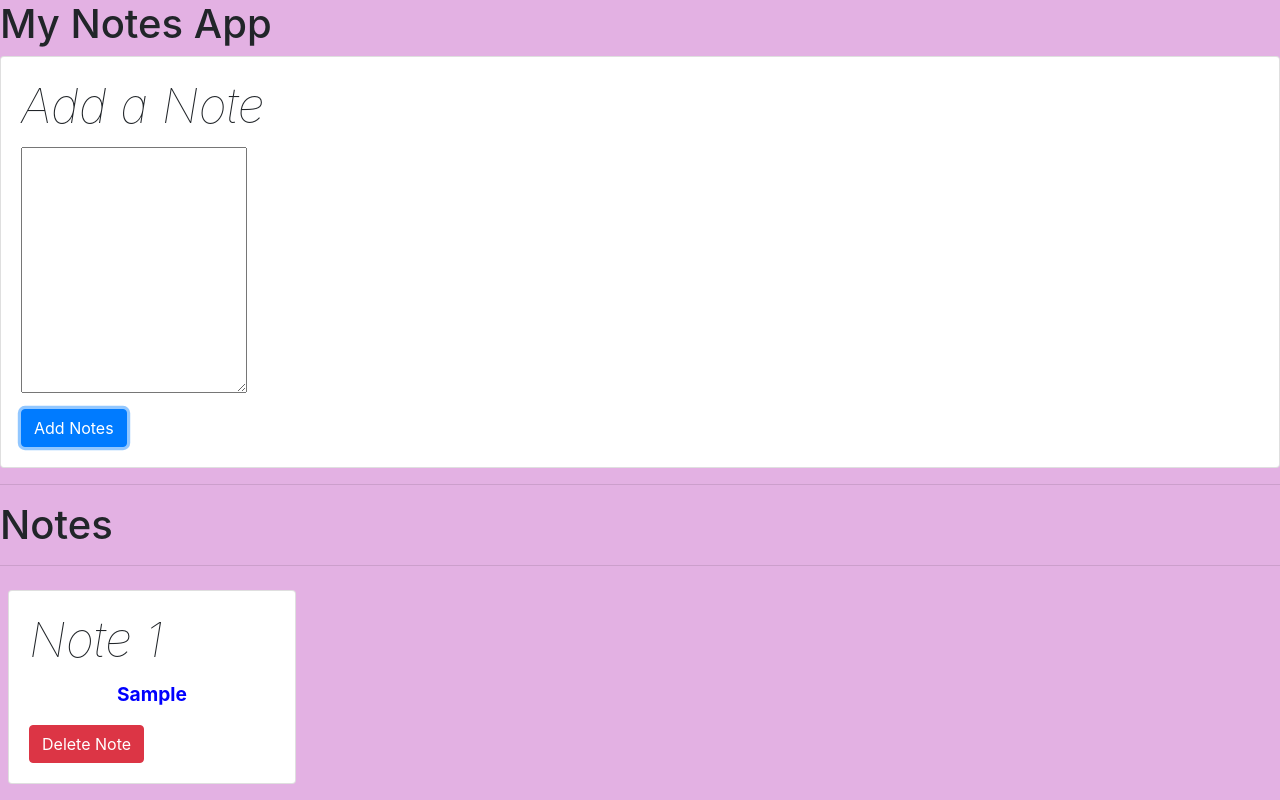
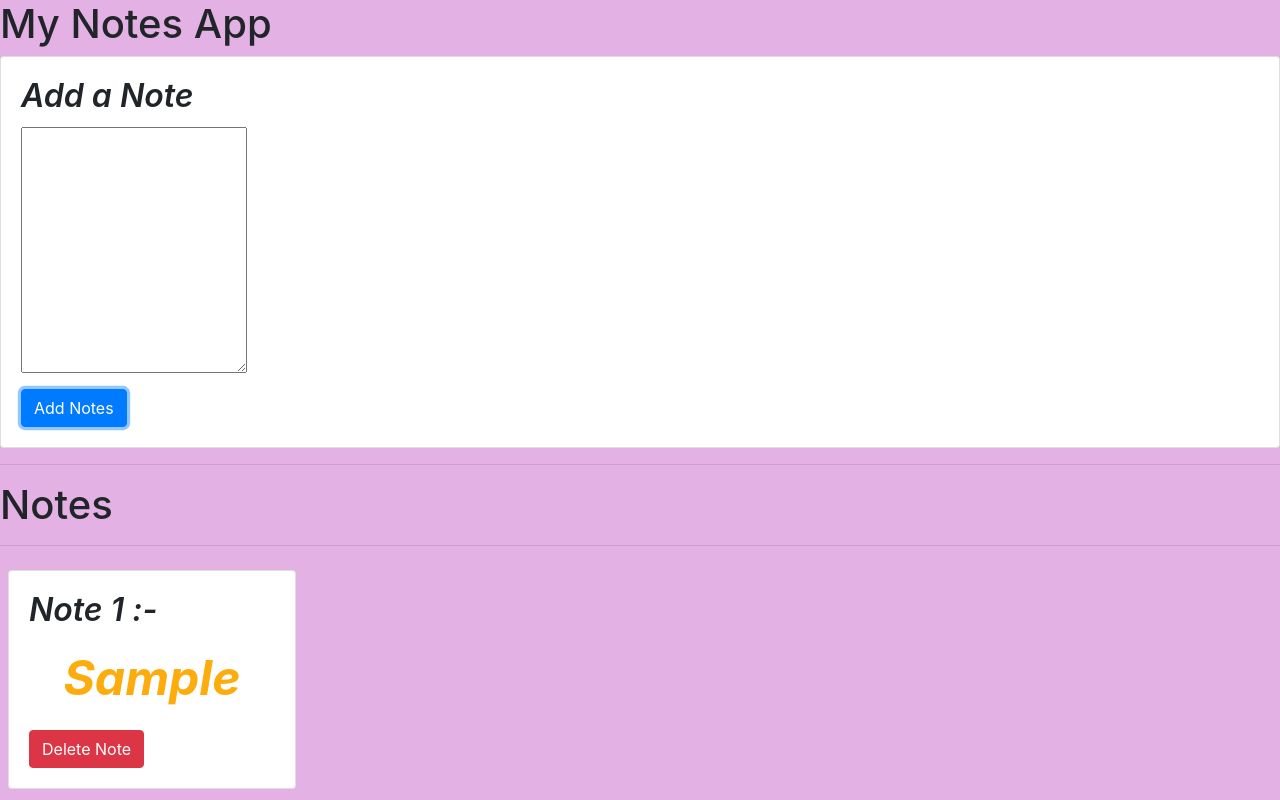
Before and after one commit to vivekjami17/Note_Making_WebApp, a plain HTML site: page index.html in a window 1280 px wide. Both pictures are taken after typing "Sample" into the empty fields and a click on the button "Add Notes". Drawn offline with nearby package versions, Linux system fonts and the light colour scheme.

Commit message:
paragraph text features

```diff
--- a/script.js
+++ b/script.js
@@ -29,7 +29,7 @@ function showNotes() {
     html += `
             <div class="noteCard my-2 mx-2 card" style="width: 18rem;">
                     <div class="card-body">
-                        <h5 class="card-title" id="note-priority">Note ${index + 1}</h5>
+                        <h5 class="card-title" id="note-priority">Note ${index + 1} :-</h5>
                         <p class="card-text" id="notes-desc"> ${element}</p>
                         <button id="${index}"onclick="deleteNote(this.id)" class="btn btn-danger">Delete Note</button>
                     </div>
--- a/style.css
+++ b/style.css
@@ -2,17 +2,20 @@ body{
   background-color: rgba(200,100,200,0.5)
 }
 .card-title{
-    font-size: xxx-large;
-    font-weight: 100;
+    font-size: xx-large;
+    font-weight: 600;
     font-style: italic;
 }
 .card-body{
   color: rgba(red, green, blue, alpha);
 }
 .card-text {
-  font-size: 1.2rem;
-  color: blue;
+  /* font-size: 1.2rem; */
+  color: rgba(253, 170, 6, 0.974);
   font-weight: bold;
+  font-size: xxx-large;
+    font-style: italic;
+    font-weight: 700;
 }
 #note_priority{
   color:rgba(255, 0, 0, 0.6);
```
